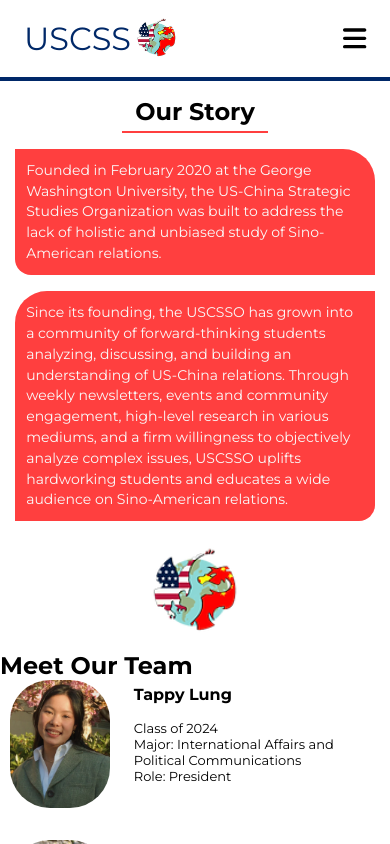
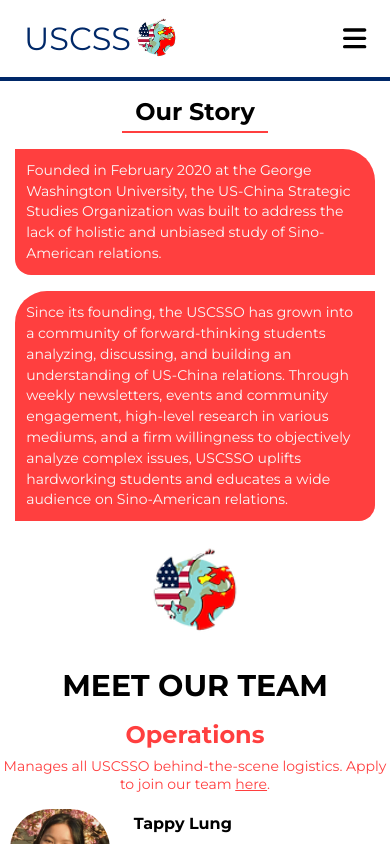
Before and after one commit to austingae-html-css-javascript/uscsso-website, a React (Create React App) app: page /uscsso-website/about in a window 390 px wide. Shown: the top 844 px of the page. Built offline with nearby package versions, Linux system fonts and the light colour scheme.

Commit message:
Completed the Mobile Version of About Page

```diff
--- a/src/Pages/About/About.css
+++ b/src/Pages/About/About.css
@@ -1,3 +1,5 @@
+/*OUR STORY*/
+
 .our-story {
   width: 360px;
   margin: auto;
@@ -51,6 +53,22 @@
   width: 110px;
 }
 
-.meet-our-team {
+/*MEET OUR TEAM*/
+.meet-our-team__title {
+  text-align: center;
+  margin: 1rem 0rem 0.5rem 0rem;
+}
 
+.meet-our-team__title--large-size {
+  font-size: 30px;
 }
+
+.meet-our-team__description {
+  text-align: center;
+  font-size: 14px;
+  margin-bottom: 1rem;
+}
+
+.meet-our-team-red-color {
+  color: var(--red-color);
+}
--- a/src/Pages/About/About.js
+++ b/src/Pages/About/About.js
@@ -197,7 +197,10 @@ const About = () => {
 
 
 
-  ]
+  ];
+
+  const joinOurTeamLink = "https://docs.google.com/forms/d/e/1FAIpQLScoH_OTWSOG2o_R7_bIhHXH6zzmzeXrva6OETdJTxGPecWKAg/viewform"
+
   return (
     <main>
       <section className='our-story'>
@@ -213,7 +216,10 @@ const About = () => {
       </section>
 
       <section className='meet-our-team'>
-        <h1>Meet Our Team</h1>
+        <h1 className='meet-our-team__title meet-our-team__title--large-size'>MEET OUR TEAM</h1>
+
+        <h2 className='meet-our-team__title meet-our-team-red-color'>Operations</h2>
+        <p className='meet-our-team__description meet-our-team-red-color'>Manages all USCSSO behind-the-scene logistics. Apply to join our team <span><a className='meet-our-team-red-color' href={joinOurTeamLink}>here</a></span>.</p>
         <TeamMemberTemplateMobileVersion
         image={teamMemberList[0].image}
         name={teamMemberList[0].name}
@@ -249,6 +255,9 @@ const About = () => {
           major={teamMemberList[4].major}
           role={teamMemberList[4].role}
         />
+
+        <h2 className='meet-our-team__title meet-our-team-red-color'>Communications Team</h2>
+        <p className='meet-our-team__description meet-our-team-red-color'>Builds and manages all USCSSO platforms. Apply to join our team <span><a className=' meet-our-team-red-color' href={joinOurTeamLink}>here</a></span>.</p>
         <TeamMemberTemplateMobileVersion
           image={teamMemberList[5].image}
           name={teamMemberList[5].name}
@@ -263,6 +272,9 @@ const About = () => {
           major={teamMemberList[6].major}
           role={teamMemberList[6].role}
         />
+
+        <h2 className='meet-our-team__title meet-our-team-red-color'>Academic Engagement Team</h2>
+        <p className='meet-our-team__description meet-our-team-red-color'>Researches, analyzes, and discusses U.S.-China relations, forming the bulk of the USCSSO’s academic output. Apply to join our team <span><a className='meet-our-team-red-color'href={joinOurTeamLink}>here</a></span>.</p>
         <TeamMemberTemplateMobileVersion
           image={teamMemberList[7].image}
           name={teamMemberList[7].name}
```
